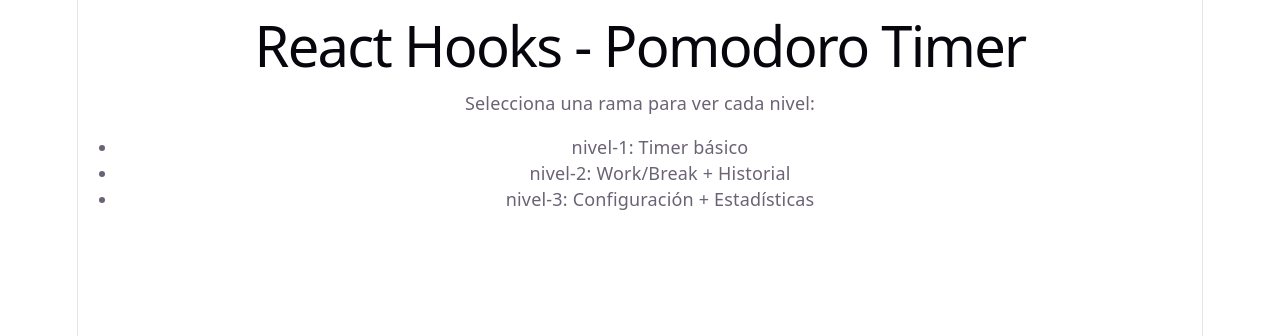
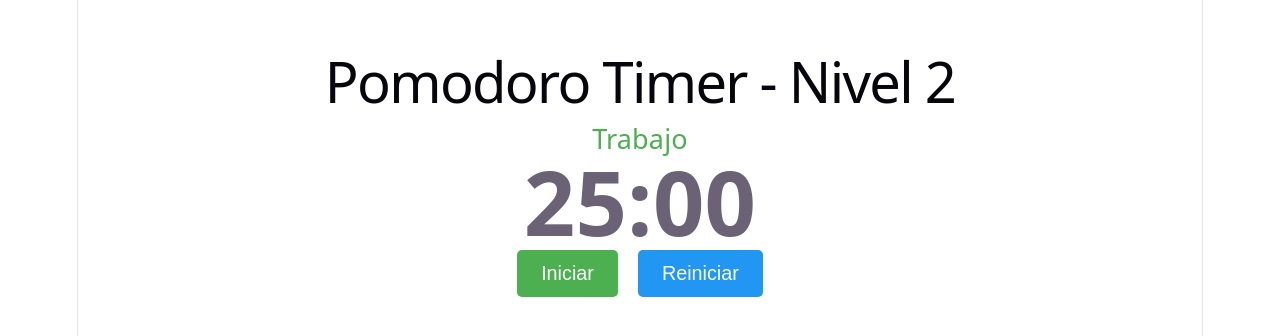
Before and after one commit to ZyroBad/React-Hooks-Pomodoro-Timer-, a React (Vite) app: page / in a window 1280 px wide. Shown: the top 336 px of the page. Built offline with nearby package versions, Linux system fonts and the light colour scheme.

Commit message:
nivel-2: modo work/break, cambio automatico y historial de sesiones

```diff
--- a/src/App.jsx
+++ b/src/App.jsx
@@ -1,15 +1,11 @@
+import Pomodoro from './Pomodoro'
+
 function App() {
   return (
     <div>
-      <h1>React Hooks - Pomodoro Timer</h1>
-      <p>Selecciona una rama para ver cada nivel:</p>
-      <ul>
-        <li>nivel-1: Timer básico</li>
-        <li>nivel-2: Work/Break + Historial</li>
-        <li>nivel-3: Configuración + Estadísticas</li>
-      </ul>
+      <Pomodoro />
     </div>
-  );
+  )
 }
 
-export default App;
+export default App
--- /dev/null
+++ b/src/Pomodoro.jsx
@@ -0,0 +1,129 @@
+import { useState, useEffect, useRef } from 'react';
+
+const WORK_TIME = 1500;  // 25 minutos
+const BREAK_TIME = 300;   // 5 minutos
+
+//Prueba modo break
+//const WORK_TIME = 5;    // 5 segundos para probar
+//const BREAK_TIME = 3;   // 3 segundos para probar
+
+function Pomodoro() {
+  const [mode, setMode] = useState('work');
+  const [timeLeft, setTimeLeft] = useState(WORK_TIME);
+  const [isRunning, setIsRunning] = useState(false);
+  const [sessions, setSessions] = useState([]);
+  const intervalRef = useRef(null);
+
+  // Efecto para el intervalo del timer
+  useEffect(() => {
+    if (isRunning && timeLeft > 0) {
+      intervalRef.current = setInterval(() => {
+        setTimeLeft(prev => prev - 1);
+      }, 1000);
+    }
+    return () => clearInterval(intervalRef.current);
+  }, [isRunning, timeLeft]);
+
+  // Efecto para cambiar de modo cuando llega a cero
+  useEffect(() => {
+    if (timeLeft === 0 && isRunning) {
+      // Guardar sesion de trabajo completada
+      if (mode === 'work') {
+        setSessions(prev => [...prev, {
+          id: Date.now(),
+          type: 'work',
+          duration: WORK_TIME / 60,
+          completedAt: new Date().toLocaleTimeString()
+        }]);
+      }
+      // Cambiar al modo opuesto
+      const nextMode = mode === 'work' ? 'break' : 'work';
+      setMode(nextMode);
+      setTimeLeft(nextMode === 'work' ? WORK_TIME : BREAK_TIME);
+    }
+  }, [timeLeft, isRunning, mode]);
+
+  const formatTime = (seconds) => {
+    const mins = Math.floor(seconds / 60);
+    const secs = seconds % 60;
+    return `${mins.toString().padStart(2, '0')}:${secs.toString().padStart(2, '0')}`;
+  };
+
+  const toggleTimer = () => setIsRunning(!isRunning);
+
+  const resetTimer = () => {
+    setIsRunning(false);
+    setMode('work');
+    setTimeLeft(WORK_TIME);
+    setSessions([]);
+  };
+
+  return (
+    <div style={{ textAlign: 'center', padding: '2rem' }}>
+      <h1>Pomodoro Timer - Nivel 2</h1>
+
+      <div style={{ fontSize: '1.5rem', marginBottom: '1rem', color: mode === 'work' ? '#4CAF50' : '#2196F3' }}>
+        {mode === 'work' ? 'Trabajo' : 'Descanso'}
+      </div>
+
+      <div style={{ fontSize: '5rem', fontWeight: 'bold', margin: '2rem 0' }}>
+        {formatTime(timeLeft)}
+      </div>
+
+      <div style={{ marginTop: '2rem' }}>
+        <button
+          onClick={toggleTimer}
+          style={{
+            margin: '0 10px',
+            padding: '12px 24px',
+            fontSize: '1.1rem',
+            cursor: 'pointer',
+            backgroundColor: isRunning ? '#f44336' : '#4CAF50',
+            color: 'white',
+            border: 'none',
+            borderRadius: '5px'
+          }}
+        >
+          {isRunning ? 'Pausar' : 'Iniciar'}
+        </button>
+        <button
+          onClick={resetTimer}
+          style={{
+            margin: '0 10px',
+            padding: '12px 24px',
+            fontSize: '1.1rem',
+            cursor: 'pointer',
+            backgroundColor: '#2196F3',
+            color: 'white',
+            border: 'none',
+            borderRadius: '5px'
+          }}
+        >
+          Reiniciar
+        </button>
+      </div>
+
+      {sessions.length > 0 && (
+        <div style={{ marginTop: '3rem', textAlign: 'left', maxWidth: '400px', margin: '3rem auto 0' }}>
+          <h3>Sesiones completadas</h3>
+          <ul style={{ listStyle: 'none', padding: 0 }}>
+            {sessions.map((session, index) => (
+              <li key={session.id} style={{
+                padding: '8px',
+                borderBottom: '1px solid #ddd',
+                display: 'flex',
+                justifyContent: 'space-between'
+              }}>
+                <span>Sesión #{index + 1}</span>
+                <span>{session.duration} min</span>
+                <span style={{ fontSize: '0.8rem', color: '#666' }}>{session.completedAt}</span>
+              </li>
+            ))}
+          </ul>
+        </div>
+      )}
+    </div>
+  );
+}
+
+export default Pomodoro;
```
